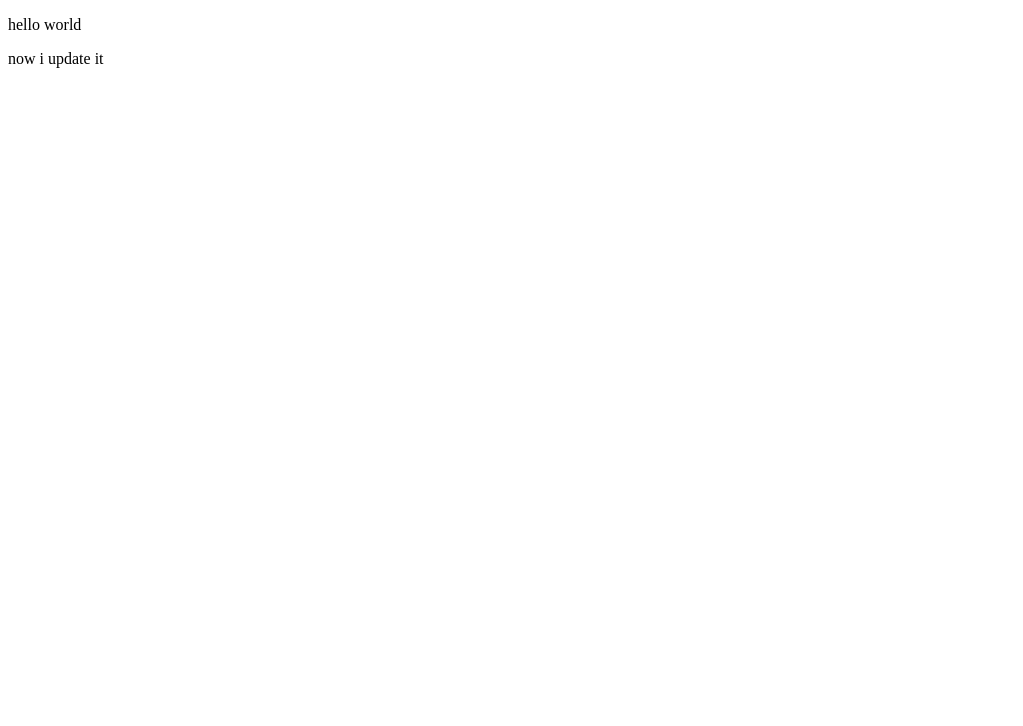
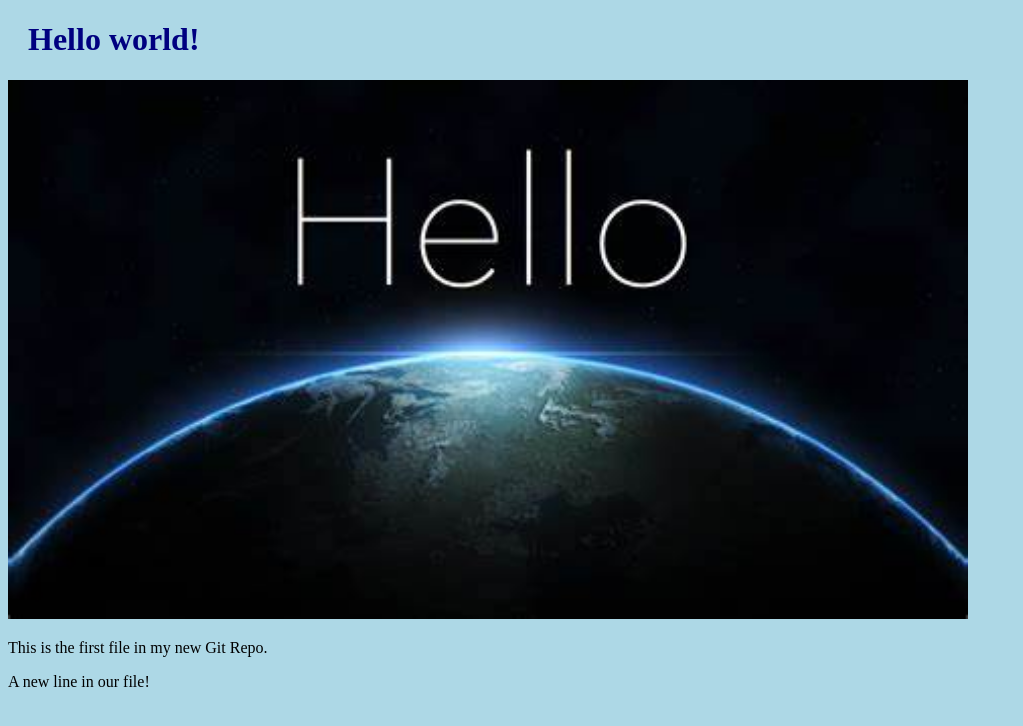
Before and after one commit to betty1207/tools-practice, a plain HTML site: page index.html in a window 1280 px wide. Shown: the whole page, without its empty margins (0-1023 px from the left). Drawn offline with Linux system fonts and the light colour scheme.

Commit message:
added image to hello world

```diff
--- a/index.html
+++ b/index.html
@@ -1,12 +1,14 @@
 <!DOCTYPE html>
-<html lang="en">
+<html>
 <head>
-    <meta charset="UTF-8">
-    <meta name="viewport" content="width=device-width, initial-scale=1.0">
-    <title>Git Document</title>
+<title>Hello World!</title>
+<link rel="stylesheet" href="bluestyle.css">
 </head>
 <body>
-    <p>hello world</p>
-    <p>now i update it</p>
+<h1>Hello world!</h1>
+<div><img src="OIP.jpg" alt="Hello World from Space"
+style="width:100%;max-width:960px"></div>
+<p>This is the first file in my new Git Repo.</p>
+<p>A new line in our file!</p>
 </body>
 </html>
```
Also changed, not shown: OIP.jpg (added).
